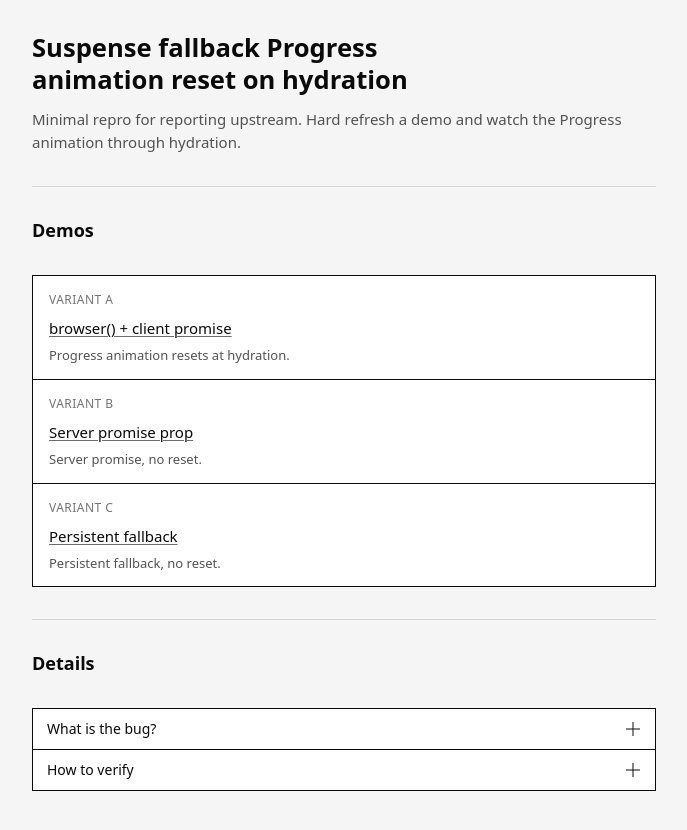
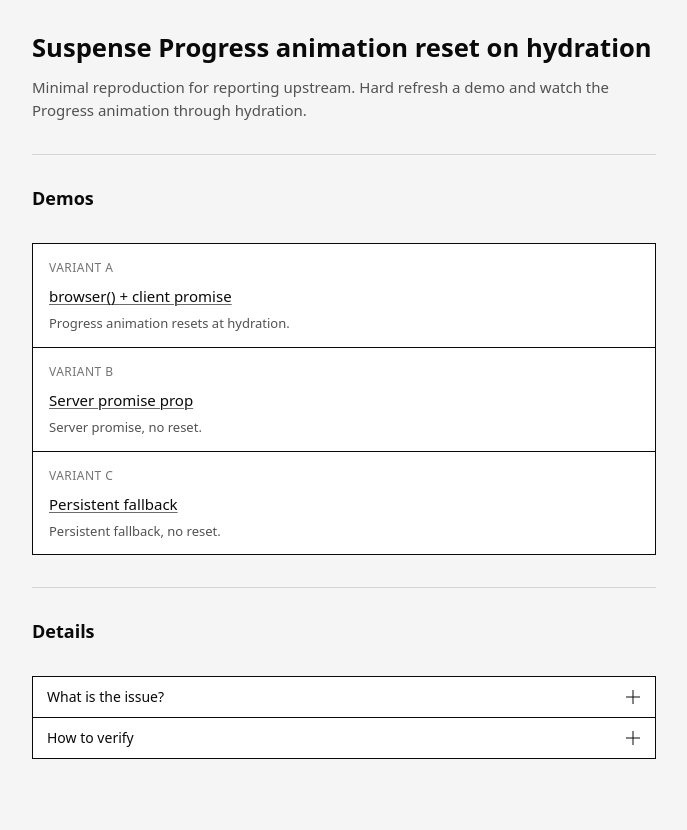
Before and after one commit to michaltarasiuk/suspense-progress-hydration-reset, a Next.js app: page / in a window 1280 px wide. Shown: the top 830 px of the page, without its empty margins (296-983 px from the left). After the commit the page ends 807 px from the top, so only its background shows below. Built offline with nearby package versions, Linux system fonts and the light colour scheme.

Commit message:
Rename project and replace bug wording with issue.
Use suspense-progress-hydration-reset as the package and README title, and describe the behavior as an issue rather than a bug.

```diff
--- a/app/(home)/page.tsx
+++ b/app/(home)/page.tsx
@@ -7,11 +7,11 @@ export default function HomePage() {
   return (
     <main className={s.main}>
       <h1 className={s.title}>
-        Suspense fallback Progress animation reset on hydration
+        Suspense Progress animation reset on hydration
       </h1>
       <p className={s.lead}>
-        Minimal repro for reporting upstream. Hard refresh a demo and watch the
-        Progress animation through hydration.
+        Minimal reproduction for reporting upstream. Hard refresh a demo and
+        watch the Progress animation through hydration.
       </p>
 
       <HomeSection id="demos-heading" title="Demos">
--- a/app/layout.tsx
+++ b/app/layout.tsx
@@ -3,9 +3,9 @@ import type { Metadata } from "next";
 import type { ReactNode } from "react";
 
 export const metadata: Metadata = {
-  title: "Suspense fallback Progress animation reset on hydration",
+  title: "Suspense Progress animation reset on hydration",
   description:
-    "Minimal repro: Suspense fallback Progress animation restarts when use(browser()) + client-created promise suspend during SSR to hydration.",
+    "Minimal reproduction: Suspense fallback Progress animation restarts when use(browser()) + client-created promise suspend during SSR to hydration.",
 };
 
 interface RootLayoutProps {
--- a/lib/demo-docs.ts
+++ b/lib/demo-docs.ts
@@ -1,6 +1,6 @@
 export const ACCORDION_ITEMS = [
   {
-    title: "What is the bug?",
+    title: "What is the issue?",
     kind: "paragraph",
     text: "When a client component inside Suspense calls use(browser()) then use(promise) with a client-created promise, the Progress animation restarts at hydration even though loading is still in progress.",
   },
--- a/package.json
+++ b/package.json
@@ -1,5 +1,5 @@
 {
-  "name": "suspense-fallback-hydration-reset",
+  "name": "suspense-progress-hydration-reset",
   "version": "0.1.0",
   "private": true,
   "type": "module",
```
Also changed, not shown: 1 other file (tests, documents, lock files or other folders).
